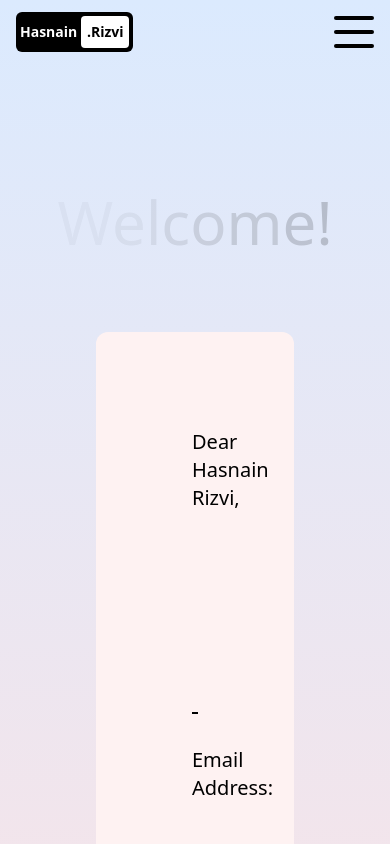
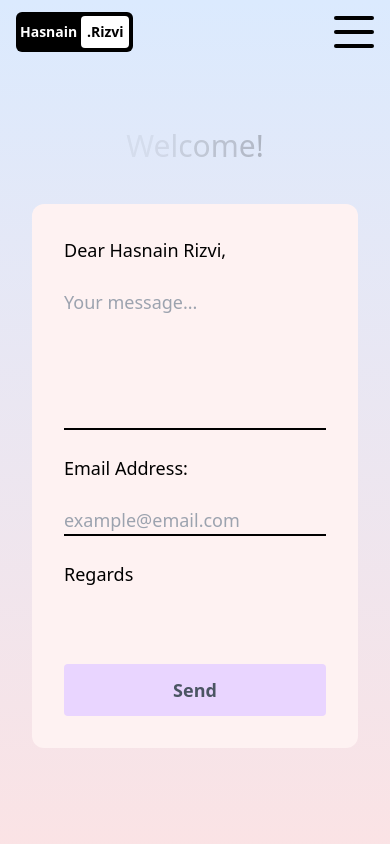
Before and after one commit to mhasnainr/Portfolio-Next-JS, a Next.js app: page /contact in a window 390 px wide. Shown: the top 844 px of the page. Built offline with nearby package versions, Linux system fonts and the light colour scheme.

Commit message:
contact form made responsive

```diff
--- a/src/app/contact/page.tsx
+++ b/src/app/contact/page.tsx
@@ -44,9 +44,9 @@
       animate={{ y: "0%" }}
       transition={{ duration: 1 }}
     >
-      <div className="h-full flex flex-col lg:flex-row p-24 sm:px-8 md:px-12 lg:px-20 xl:px-48">
+      <div className="min-h-screen flex flex-col lg:flex-row p-8 sm:p-12 lg:p-20 xl:p-32">
         {/* Text container */}
-        <div className="h-1/2 lg:h-full lg:w-1/2 flex items-center justify-center text-6xl">
+        <div className="lg:w-1/2 flex items-center justify-center text-3xl sm:text-4xl md:text-5xl lg:text-6xl">
           <div>
             {text.split("").map((letter, index) => (
               <motion.span
@@ -64,28 +64,33 @@
             ))}
           </div>
         </div>
-        {/* Form Container */}
+
+        {/* Form container */}
         <form
           onSubmit={sendEmail}
           ref={form}
-          className="h-1/2 lg:h-full lg:w-1/2 bg-red-50 rounded-xl text-xl flex flex-col gap-8 justify-center p-24 my-20"
+          className="lg:w-1/2 bg-red-50 rounded-xl text-lg sm:text-xl flex flex-col gap-6 p-8 sm:p-12 lg:p-16 xl:p-24 justify-center my-10"
         >
           <span>Dear Hasnain Rizvi,</span>
           <textarea
-            rows={6}
-            className="bg-transparent border-b-2 border-b-black outline-none resize-none"
+            rows={5}
+            className="bg-transparent border-b-2 border-black outline-none resize-none"
             name="user_message"
+            placeholder="Your message..."
           />
           <span>Email Address:</span>
           <input
             name="user_email"
-            type="text"
-            className="bg-transparent border-b-2 border-b-black outline-none"
+            type="email"
+            className="bg-transparent border-b-2 border-black outline-none"
+            placeholder="example@email.com"
           />
           <span>Regards</span>
-          <button className="bg-purple-200 rounded font-semibold text-gray-600 p-4">
+          <br />
+          <button className="bg-purple-200 rounded font-semibold text-gray-600 p-3 hover:bg-purple-300 transition-colors">
             Send
           </button>
+
           {success && (
             <span className="text-green-600">
               Your message has been sent successfully!
--- a/src/app/portfolio/page.tsx
+++ b/src/app/portfolio/page.tsx
@@ -15,46 +15,52 @@
   const items = [
     {
       id: 1,
+      title: "Email Validator",
+      img: "/email-app.png",
+      link: "https://email-validator-hr.vercel.app/",
+    },
+    {
+      id: 2,
+      title: "Analog Clock",
+      img: "/analog-clock.png",
+      link: "https://analog-clock-hr.vercel.app/",
+    },
+    {
+      id: 3,
+      title: "Traffic Signal",
+      img: "/traffic.png",
+      link: "https://traffic-signal-hr.vercel.app/",
+    },
+    {
+      id: 4,
       title: "Food App",
       img: "/food.png",
       link: "https://food-app-hr.vercel.app/",
     },
     {
-      id: 2,
-      title: "Chat App",
-      img: "/chat.jpg",
-      link: "https://chat-app-hr.vercel.app/",
-    },
-    {
-      id: 3,
-      title: "Event Planner",
-      img: "/event-planner.jpg",
-      link: "https://event-planner-hr.vercel.app/",
-    },
-    {
-      id: 4,
+      id: 5,
       title: "Calculator",
       img: "/calculator.jpg",
       link: "https://calculator-hr.vercel.app/",
     },
-    {
-      id: 5,
-      title: "Analog Clock",
-      img: "/analog-clock.png",
-      link: "https://analog-clock-hr.vercel.app/",
-    },
-    {
-      id: 6,
-      title: "Email Validator",
-      img: "/email-app.png",
-      link: "https://email-validator-hr.vercel.app/",
-    },
-    {
-      id: 7,
-      title: "Stopwatch",
-      img: "/stopwatch.jpg",
-      link: "https://stopwatch-hr.vercel.app/",
-    },
+    // {
+    //   id: 5,
+    //   title: "Chat App",
+    //   img: "/chat.jpg",
+    //   link: "https://chat-app-hr.vercel.app/",
+    // },
+    // {
+    //   id: 6,
+    //   title: "Event Planner",
+    //   img: "/event-planner.jpg",
+    //   link: "https://event-planner-hr.vercel.app/",
+    // },
+    // {
+    //   id: 7,
+    //   title: "Stopwatch",
+    //   img: "/stopwatch.jpg",
+    //   link: "https://stopwatch-hr.vercel.app/",
+    // },
   ];
 
   return (
```
Also changed, not shown: public/traffic.png (added).
